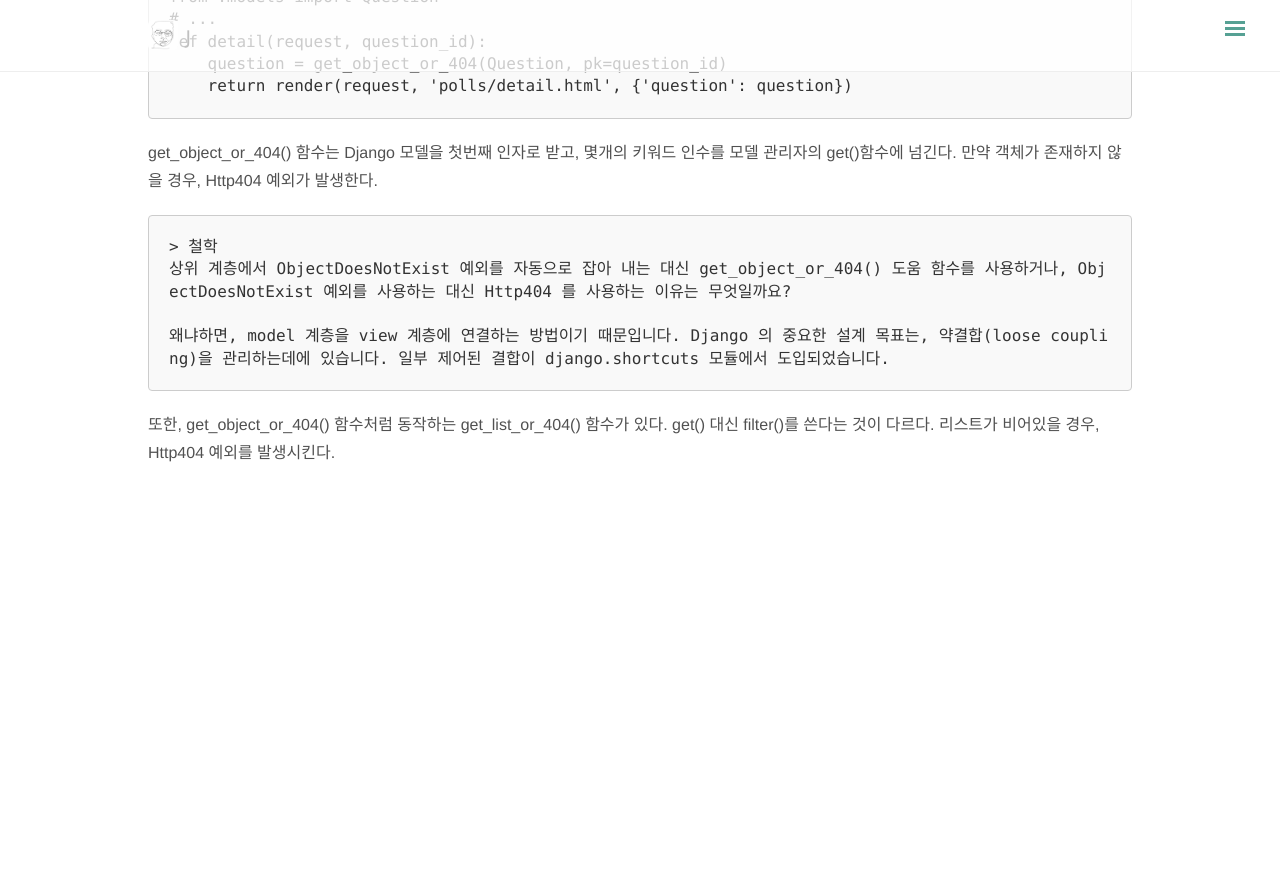
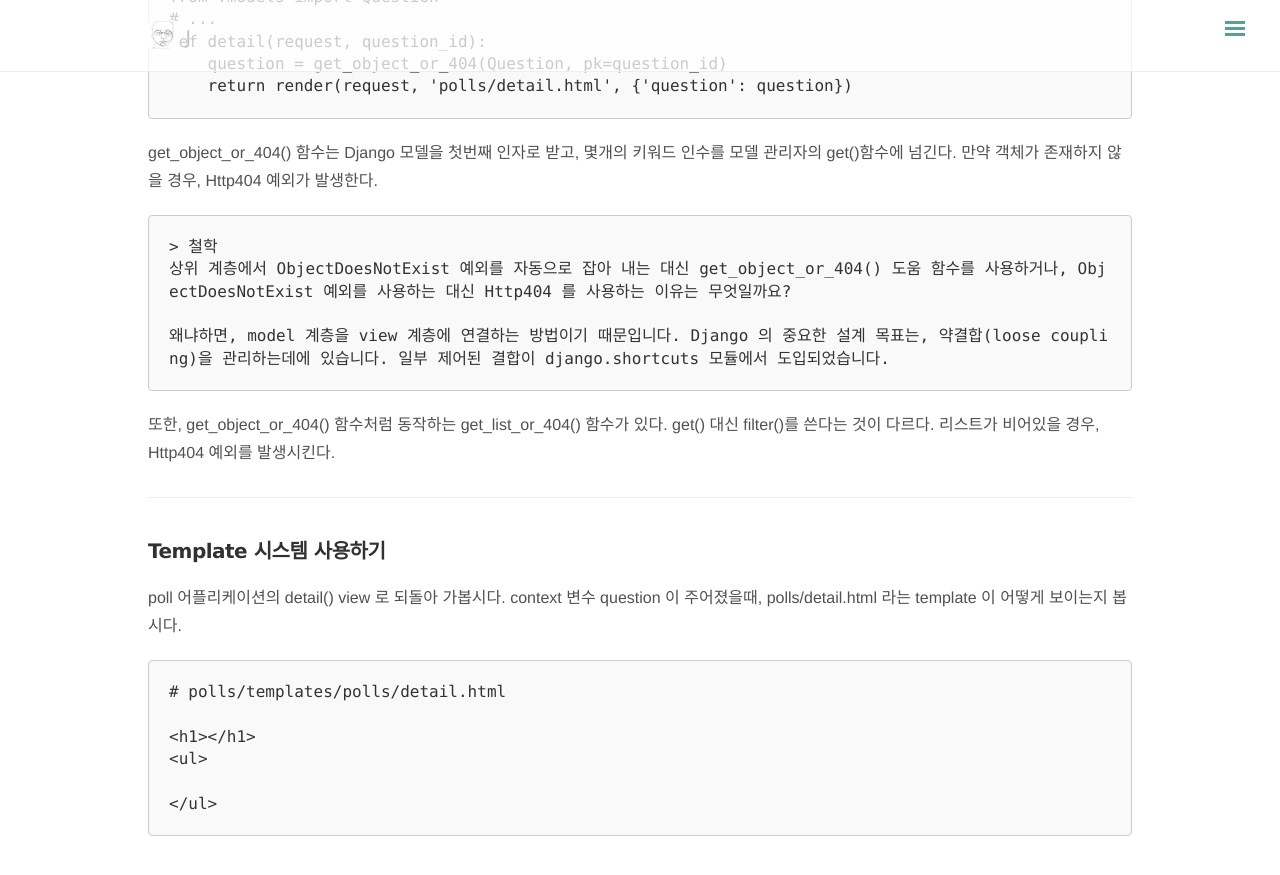
Before and after one commit to JimBae/JimBae.github.io, a Jekyll site: the page built from _posts/django/2019-01-30-django-polls-app-03.md, in a window 1280 px wide and 900 px high, scrolled down 5862 px. Shown: the top 875 px of the window. Built offline with Jekyll 4.4.1, drawn with Linux system fonts in a browser that asks for light colours; nearby versions of some CDN libraries; before the commit the page ends 6393 px from its top, so only the background shows below that.

Commit message:
Debug: post

```diff
--- a/_posts/django/2019-01-30-django-polls-app-03.md
+++ b/_posts/django/2019-01-30-django-polls-app-03.md
@@ -233,3 +233,18 @@ get_object_or_404() 함수는 Django 모델을 첫번째 인자로 받고, 몇
 ~~~
 
 또한, get_object_or_404() 함수처럼 동작하는 get_list_or_404() 함수가 있다. get() 대신 filter()를 쓴다는 것이 다르다. 리스트가 비어있을 경우, Http404 예외를 발생시킨다.
+
+***
+## Template 시스템 사용하기
+poll 어플리케이션의 detail() view 로 되돌아 가봅시다. context 변수 question 이 주어졌을때, polls/detail.html 라는 template 이 어떻게 보이는지 봅시다.
+
+~~~
+# polls/templates/polls/detail.html
+
+<h1>{{ question.question_text }}</h1>
+<ul>
+{% for choice in question.choice_set.all %}
+    <li>{{ choice.choice_text }}</li>
+{% endfor %}
+</ul>
+~~~
```
